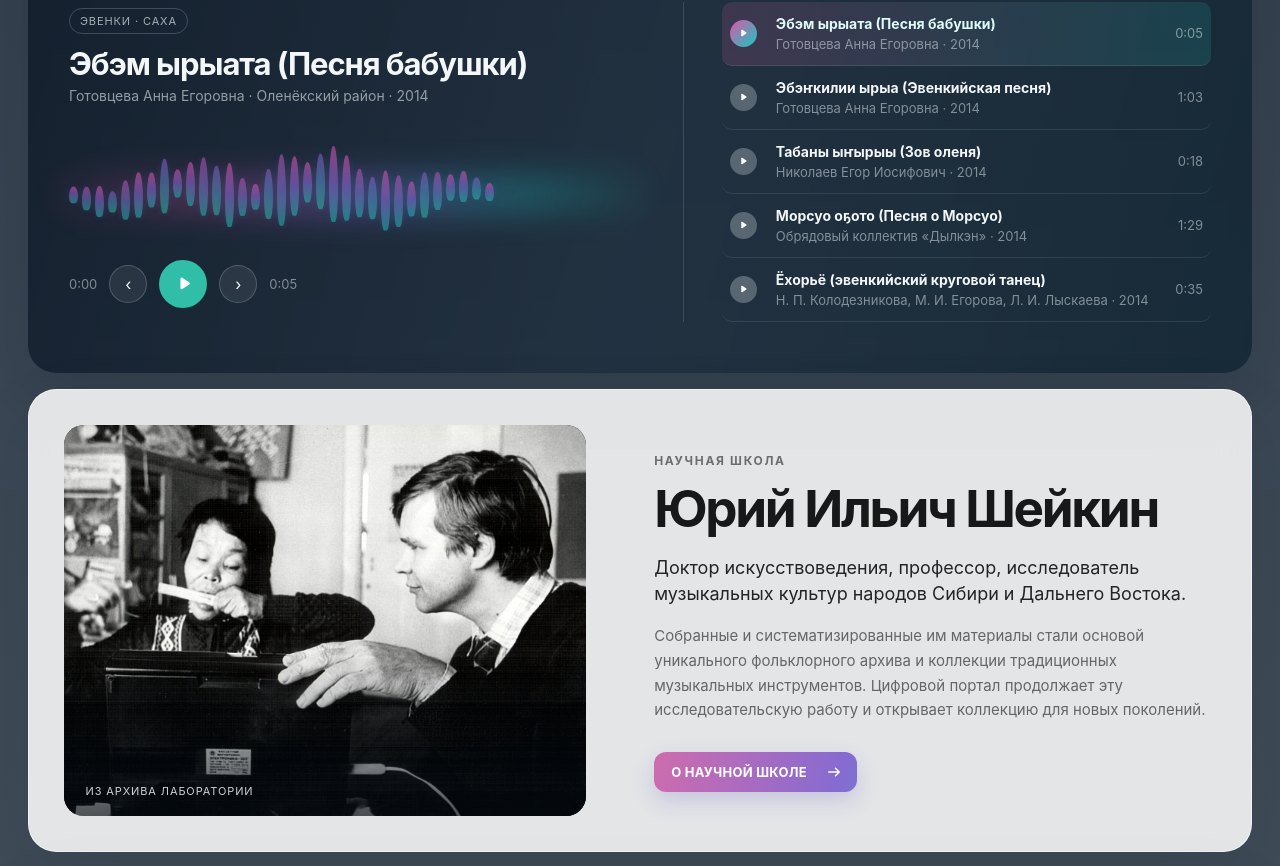
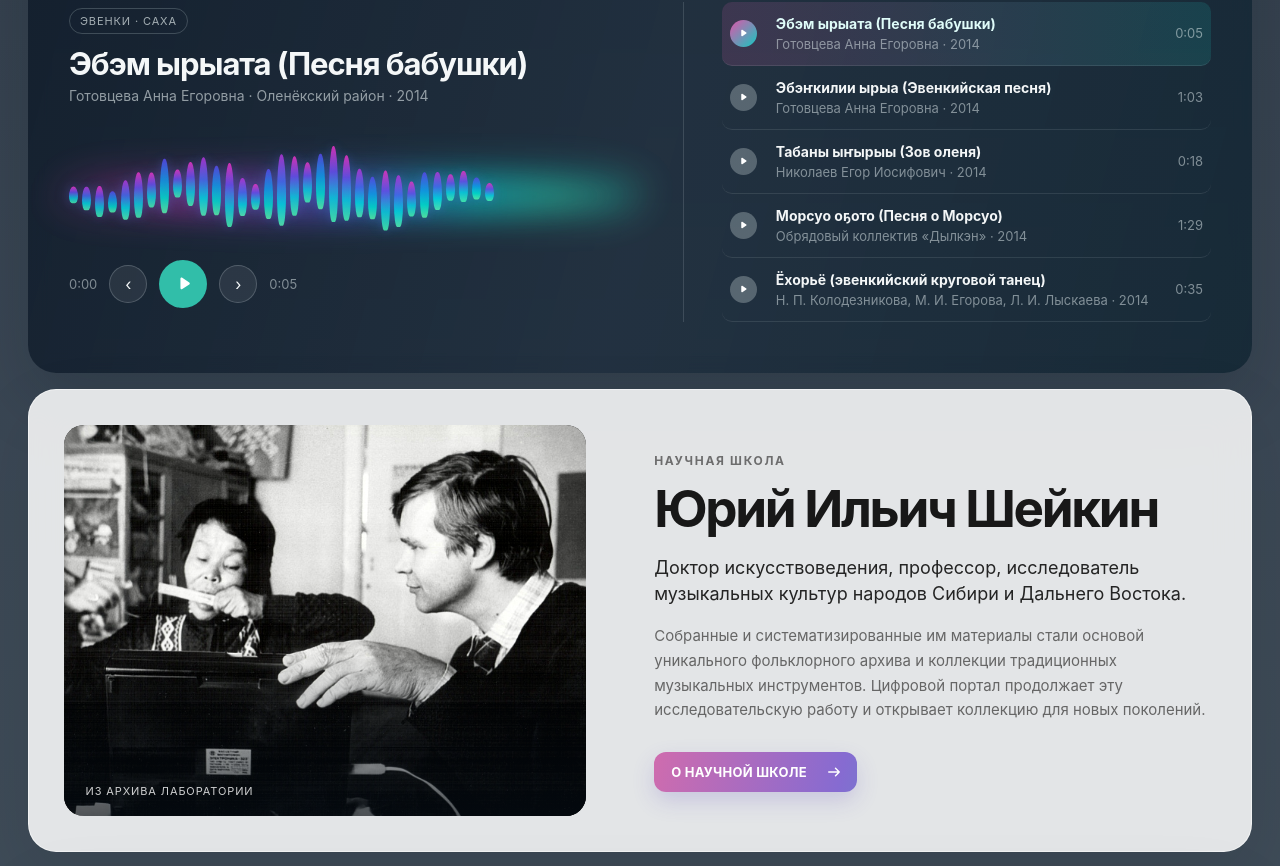
Before and after one commit to tuy1986/ethnomusic-portal, a Next.js app: page / in a window 1280 px wide. Shown: the part 2151-3017 px from the top of the page. Built offline with nearby package versions, Linux system fonts and the light colour scheme.

Commit message:
Brighten aurora equalizer palette

```diff
--- a/app/globals.css
+++ b/app/globals.css
@@ -557,11 +557,12 @@ main,
   inset: 20px -12px 14px;
   border-radius: 48% 52% 46% 54%;
   background:
-    radial-gradient(ellipse at 22% 48%, rgba(222,82,166,.24), transparent 45%),
-    radial-gradient(ellipse at 53% 52%, rgba(123,93,209,.28), transparent 48%),
-    radial-gradient(ellipse at 80% 46%, rgba(22,193,183,.27), transparent 44%);
-  filter: blur(18px);
-  opacity: .74;
+    radial-gradient(ellipse at 17% 48%, rgba(229,48,190,.38), transparent 43%),
+    radial-gradient(ellipse at 44% 51%, rgba(91,76,238,.43), transparent 47%),
+    radial-gradient(ellipse at 72% 46%, rgba(0,220,224,.47), transparent 45%),
+    radial-gradient(ellipse at 90% 52%, rgba(70,245,176,.38), transparent 38%);
+  filter: blur(19px);
+  opacity: .9;
   transform: skewX(-7deg);
   transition: opacity .3s ease;
 }
@@ -572,9 +573,9 @@ main,
   inset: 35% 1% 27%;
   height: auto;
   border-radius: 50%;
-  background: linear-gradient(90deg, transparent 0%, rgba(222,82,166,.13) 20%, rgba(123,93,209,.16) 52%, rgba(22,193,183,.16) 82%, transparent 100%);
+  background: linear-gradient(90deg, transparent 0%, rgba(229,48,190,.23) 18%, rgba(91,76,238,.26) 45%, rgba(0,220,224,.29) 73%, rgba(70,245,176,.2) 88%, transparent 100%);
   filter: blur(13px);
-  opacity: .8;
+  opacity: .92;
 }
 .waveform i {
   position: relative;
@@ -583,21 +584,21 @@ main,
   min-width: 3px;
   max-width: 9px;
   border-radius: 60% 60% 45% 45% / 75% 75% 55% 55%;
-  background: linear-gradient(180deg, rgba(203,83,165,.82) 0%, rgba(124,97,199,.78) 48%, rgba(29,187,175,.72) 100%);
-  opacity: .78;
-  box-shadow: 0 0 8px rgba(105,92,191,.14), 0 0 13px rgba(36,181,173,.1);
+  background: linear-gradient(180deg, rgba(232,52,197,.96) 0%, rgba(105,76,239,.94) 34%, rgba(10,205,226,.93) 69%, rgba(72,242,177,.94) 100%);
+  opacity: .9;
+  box-shadow: 0 0 10px rgba(96,80,244,.28), 0 0 20px rgba(0,222,207,.22);
   transform: translateY(var(--wave-offset)) scaleY(.76);
   transform-origin: center;
   transition: opacity .25s ease, filter .25s ease, transform .25s ease;
 }
-.waveform i:nth-child(3n+2) { background: linear-gradient(180deg, rgba(178,82,176,.78), rgba(107,113,198,.72) 52%, rgba(31,191,178,.68)); }
-.waveform i:nth-child(4n) { background: linear-gradient(180deg, rgba(132,91,196,.78), rgba(72,136,187,.72) 48%, rgba(40,194,169,.68)); }
-.waveform.isPlaying::before { animation: auroraHalo 5.4s ease-in-out infinite alternate; opacity: .88; }
+.waveform i:nth-child(3n+2) { background: linear-gradient(180deg, rgba(181,54,220,.95), rgba(72,103,242,.94) 38%, rgba(0,216,229,.94) 70%, rgba(85,245,183,.92)); }
+.waveform i:nth-child(4n) { background: linear-gradient(180deg, rgba(88,72,235,.96), rgba(16,154,236,.94) 40%, rgba(0,222,208,.95) 72%, rgba(91,247,170,.92)); }
+.waveform.isPlaying::before { animation: auroraHalo 5.4s ease-in-out infinite alternate; opacity: 1; }
 .waveform.isPlaying i {
   animation: waveformPulse var(--wave-duration) ease-in-out var(--wave-delay) infinite alternate;
-  box-shadow: 0 0 10px rgba(119,91,201,.22), 0 0 18px rgba(24,190,181,.16);
-  filter: saturate(1.04) brightness(1.07);
-  opacity: .94;
+  box-shadow: 0 0 13px rgba(96,76,240,.4), 0 0 25px rgba(0,226,210,.3);
+  filter: saturate(1.14) brightness(1.1);
+  opacity: 1;
 }
 @keyframes waveformPulse {
   0% { transform: translateY(calc(var(--wave-offset) + 2px)) scaleY(.5); filter: saturate(.92) brightness(.98); }
--- a/portal-prototype.html
+++ b/portal-prototype.html
@@ -650,13 +650,13 @@ main,
 .desktopNav a:hover::after, .desktopNav a:focus-visible::after { transform: scaleX(1); transform-origin: left; }
 .mapStage { width:93%; margin-inline:auto; grid-template-columns: minmax(0, 1fr) 218px; gap: 24px; }
 .waveform { height:120px; align-items:center; gap:4px; max-width:620px; padding:0; }
-.waveform::before { inset:20px -12px 14px; border-radius:48% 52% 46% 54%; background:radial-gradient(ellipse at 22% 48%,rgba(222,82,166,.24),transparent 45%),radial-gradient(ellipse at 53% 52%,rgba(123,93,209,.28),transparent 48%),radial-gradient(ellipse at 80% 46%,rgba(22,193,183,.27),transparent 44%); filter:blur(18px); opacity:.74; transform:skewX(-7deg); }
-.waveform::after { inset:35% 1% 27%; height:auto; background:linear-gradient(90deg,transparent 0%,rgba(222,82,166,.13) 20%,rgba(123,93,209,.16) 52%,rgba(22,193,183,.16) 82%,transparent 100%); filter:blur(13px); opacity:.8; }
-.waveform i { min-width:3px; max-width:9px; border-radius:60% 60% 45% 45% / 75% 75% 55% 55%; background:linear-gradient(180deg,rgba(203,83,165,.82) 0%,rgba(124,97,199,.78) 48%,rgba(29,187,175,.72) 100%); opacity:.78; box-shadow:0 0 8px rgba(105,92,191,.14),0 0 13px rgba(36,181,173,.1); transform:translateY(var(--wave-offset)) scaleY(.76); transform-origin:center; }
-.waveform i:nth-child(3n+2) { background:linear-gradient(180deg,rgba(178,82,176,.78),rgba(107,113,198,.72) 52%,rgba(31,191,178,.68)); }
-.waveform i:nth-child(4n) { background:linear-gradient(180deg,rgba(132,91,196,.78),rgba(72,136,187,.72) 48%,rgba(40,194,169,.68)); }
-.waveform.isPlaying::before { animation:auroraHalo 5.4s ease-in-out infinite alternate; opacity:.88; }
-.waveform.isPlaying i { box-shadow:0 0 10px rgba(119,91,201,.22),0 0 18px rgba(24,190,181,.16); filter:saturate(1.04) brightness(1.07); opacity:.94; }
+.waveform::before { inset:20px -12px 14px; border-radius:48% 52% 46% 54%; background:radial-gradient(ellipse at 17% 48%,rgba(229,48,190,.38),transparent 43%),radial-gradient(ellipse at 44% 51%,rgba(91,76,238,.43),transparent 47%),radial-gradient(ellipse at 72% 46%,rgba(0,220,224,.47),transparent 45%),radial-gradient(ellipse at 90% 52%,rgba(70,245,176,.38),transparent 38%); filter:blur(19px); opacity:.9; transform:skewX(-7deg); }
+.waveform::after { inset:35% 1% 27%; height:auto; background:linear-gradient(90deg,transparent 0%,rgba(229,48,190,.23) 18%,rgba(91,76,238,.26) 45%,rgba(0,220,224,.29) 73%,rgba(70,245,176,.2) 88%,transparent 100%); filter:blur(13px); opacity:.92; }
+.waveform i { min-width:3px; max-width:9px; border-radius:60% 60% 45% 45% / 75% 75% 55% 55%; background:linear-gradient(180deg,rgba(232,52,197,.96) 0%,rgba(105,76,239,.94) 34%,rgba(10,205,226,.93) 69%,rgba(72,242,177,.94) 100%); opacity:.9; box-shadow:0 0 10px rgba(96,80,244,.28),0 0 20px rgba(0,222,207,.22); transform:translateY(var(--wave-offset)) scaleY(.76); transform-origin:center; }
+.waveform i:nth-child(3n+2) { background:linear-gradient(180deg,rgba(181,54,220,.95),rgba(72,103,242,.94) 38%,rgba(0,216,229,.94) 70%,rgba(85,245,183,.92)); }
+.waveform i:nth-child(4n) { background:linear-gradient(180deg,rgba(88,72,235,.96),rgba(16,154,236,.94) 40%,rgba(0,222,208,.95) 72%,rgba(91,247,170,.92)); }
+.waveform.isPlaying::before { animation:auroraHalo 5.4s ease-in-out infinite alternate; opacity:1; }
+.waveform.isPlaying i { box-shadow:0 0 13px rgba(96,76,240,.4),0 0 25px rgba(0,226,210,.3); filter:saturate(1.14) brightness(1.1); opacity:1; }
 @keyframes waveformPulse { 0% { transform:translateY(calc(var(--wave-offset) + 2px)) scaleY(.5); filter:saturate(.92) brightness(.98); } 48% { transform:translateY(calc(var(--wave-offset) - 3px)) scaleY(1.02); filter:saturate(1.07) brightness(1.09); } 100% { transform:translateY(var(--wave-offset)) scaleY(.7); filter:saturate(1) brightness(1.03); } }
 @keyframes auroraHalo { from { transform:translateX(-2%) skewX(-8deg) scaleX(.96); } to { transform:translateX(3%) skewX(-3deg) scaleX(1.04); } }
 .sheykinPanel { display: grid; grid-template-columns: minmax(0, .96fr) minmax(340px, 1.04fr); gap: clamp(34px, 5vw, 76px); align-items: stretch; padding: clamp(22px, 2.7vw, 38px); overflow: hidden; }
```
